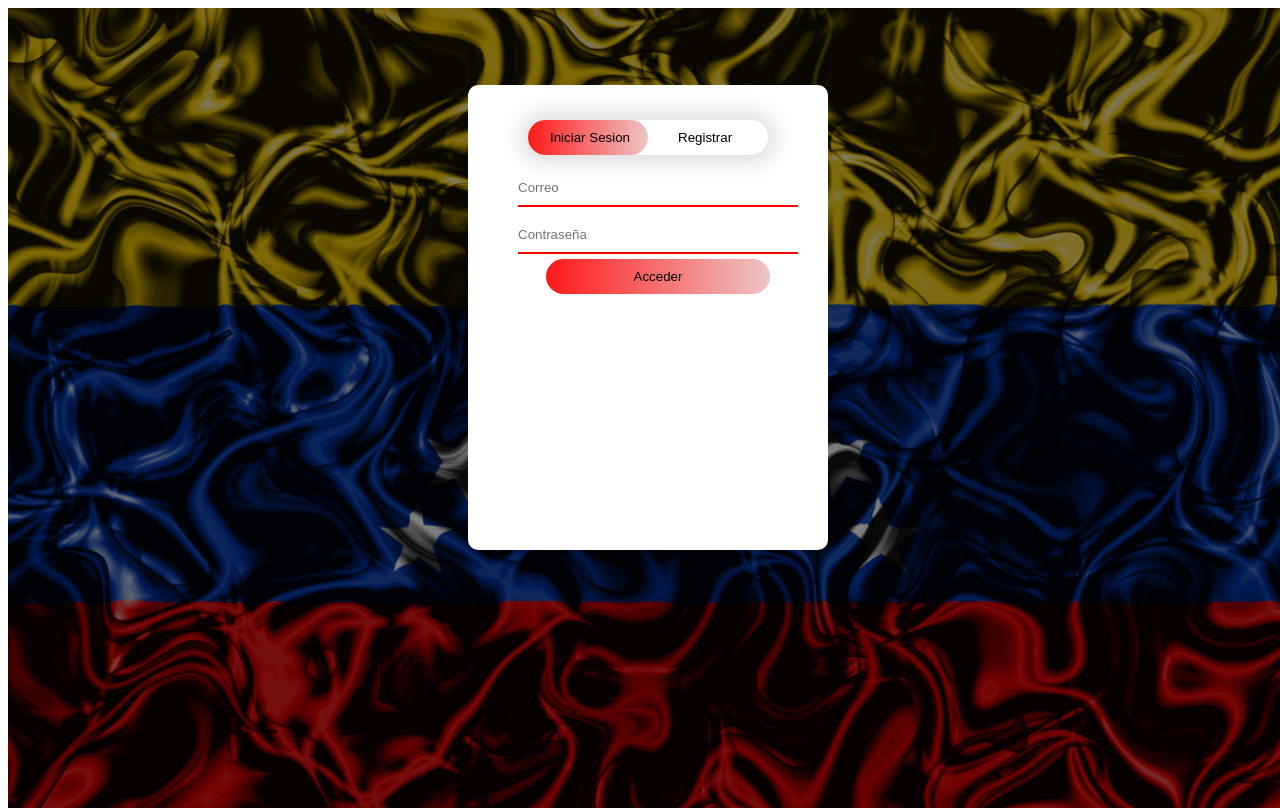
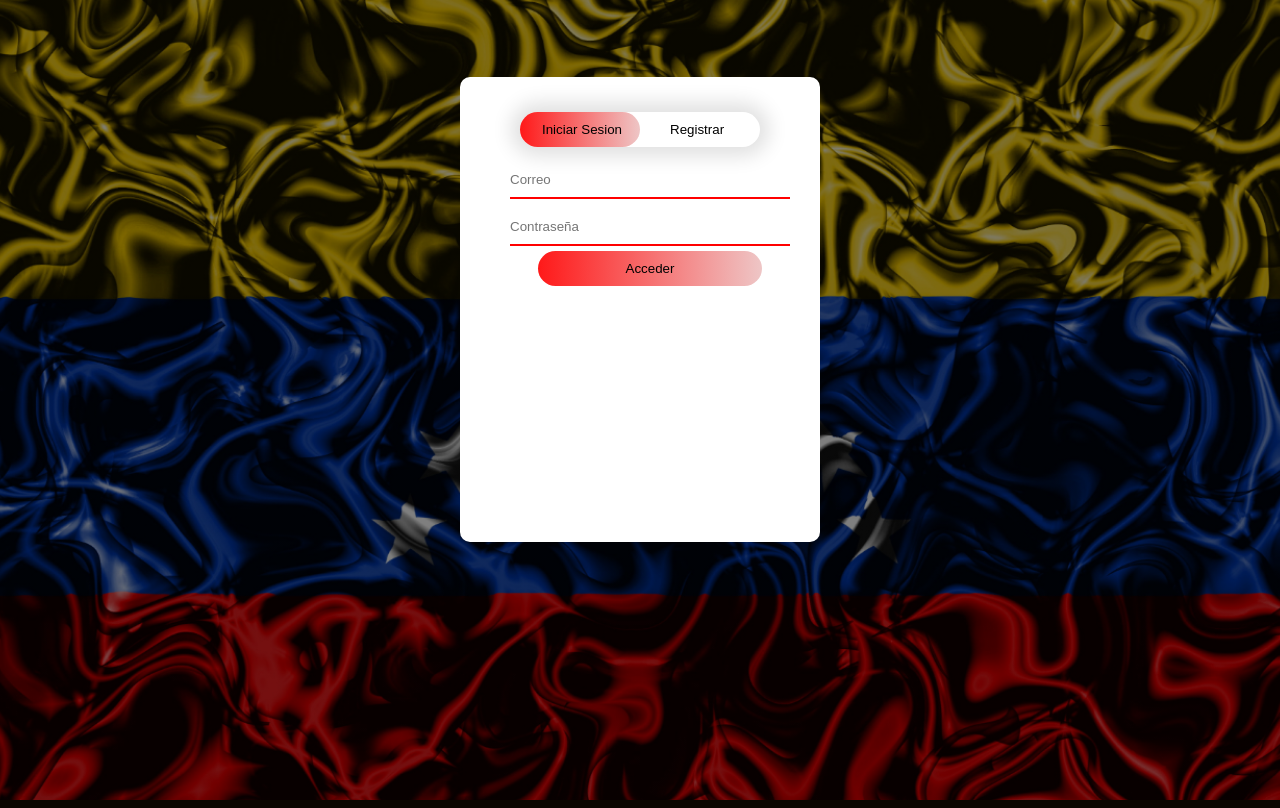
Before and after one commit to marielena24/comunas, a PHP site: page / in a window 1280 px wide. Run offline with PHP 8.4, Linux system fonts and the light colour scheme.

Commit message:
Fix extra scroll in login page

```diff
--- a/css/app.css
+++ b/css/app.css
@@ -1,9 +1,14 @@
+body {
+  margin: 0;
+  min-height: 100vh;
+  background-image: linear-gradient(rgba(0, 0, 0, 0.5), rgba(0, 0, 0, 0.5)), url(../img/venezuela.jpg);
+  background-position: center;
+  background-size: cover;
+}
+
 .container {
   height: 100%;
   width: 100%;
-  background-image: linear-gradient(rgba(0, 0, 0, 0.5), rgba(0, 0, 0, 0.5)), url(../img/venezuela.jpg);
-  background-position: center;
-  background-size: cover;
   position: absolute;
 }
 
```
